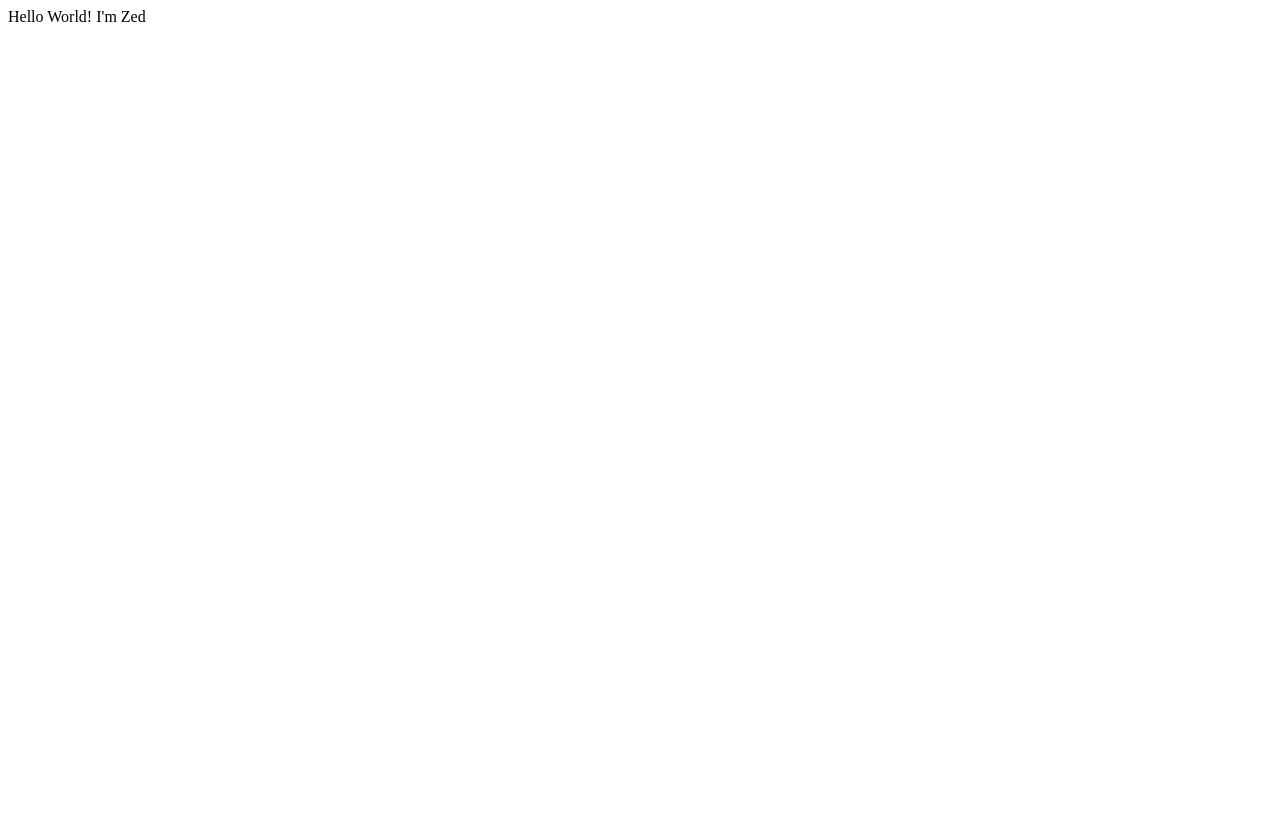
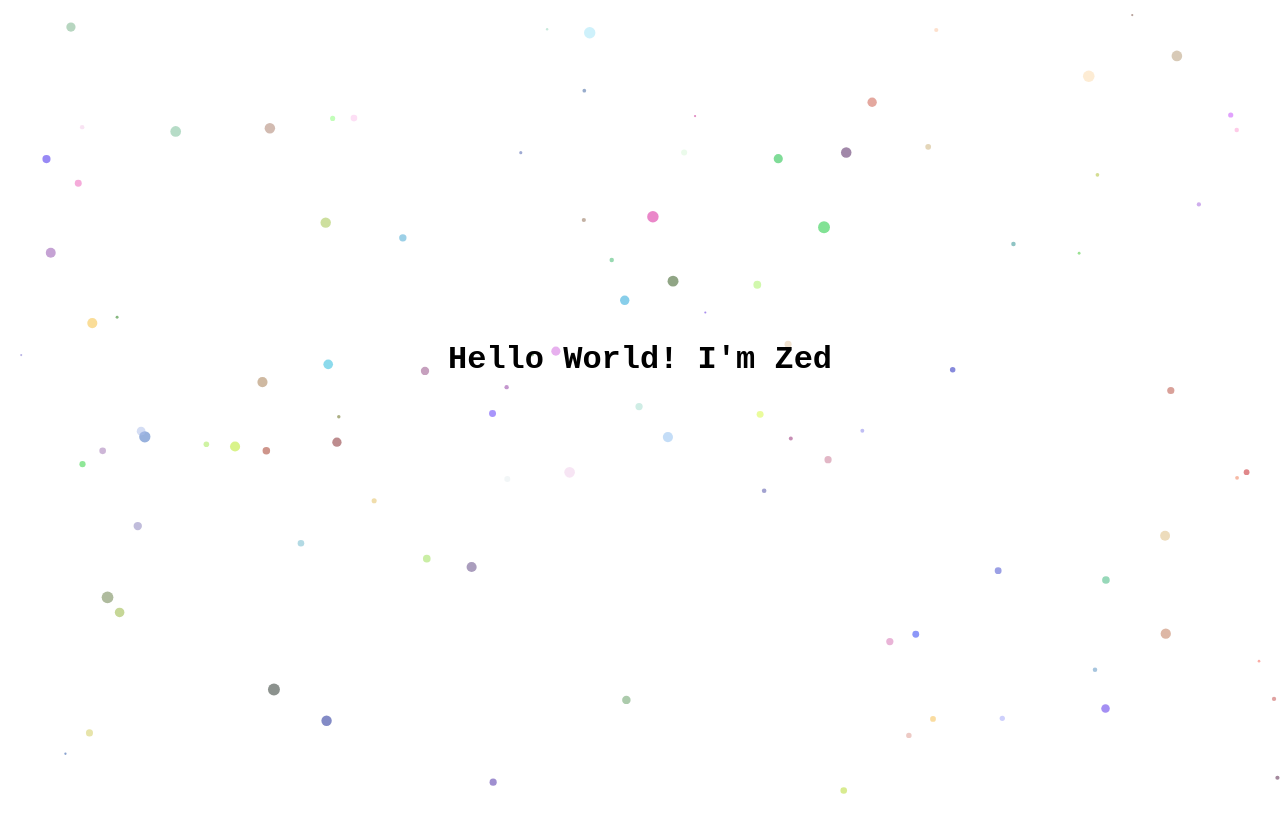
Before and after one commit to zaydzuhri/zaydzuhri.github.io, a plain HTML site: page index.html in a window 1280 px wide. Before the commit the page ends 800 px from the top, so only its background shows below. Drawn offline with Linux system fonts and the light colour scheme.

Commit message:
boilerplate (thx sonnet)

```diff
--- a/index.html
+++ b/index.html
@@ -1 +1,21 @@
-Hello World! I'm Zed
+<!DOCTYPE html>
+<html lang="en">
+
+<head>
+    <meta charset="UTF-8">
+    <meta name="viewport" content="width=device-width, initial-scale=1.0">
+    <title>zaydzuhri</title>
+    <link rel="stylesheet" href="styles.css">
+</head>
+
+<body>
+    <canvas id="backgroundCanvas"></canvas>
+    <div id="content">
+        <h1>Hello World! I'm Zed</h1>
+        <!-- Add more content here to enable scrolling -->
+        <!-- <div style="height: 200vh;"></div> -->
+    </div>
+    <script src="script.js"></script>
+</body>
+
+</html>
--- /dev/null
+++ b/script.js
@@ -0,0 +1,42 @@
+const canvas = document.getElementById('backgroundCanvas');
+const ctx = canvas.getContext('2d');
+
+let points = [];
+
+function resizeCanvas() {
+    canvas.width = window.innerWidth;
+    canvas.height = window.innerHeight;
+}
+
+function generateRandomPoints(count) {
+    points = [];
+    for (let i = 0; i < count; i++) {
+        points.push({
+            x: Math.random() * canvas.width,
+            y: Math.random() * canvas.height,
+            radius: Math.random() * 5 + 1,
+            color: `rgba(${Math.random() * 255},${Math.random() * 255},${Math.random() * 255},0.5)`
+        });
+    }
+}
+
+function drawPoints() {
+    ctx.clearRect(0, 0, canvas.width, canvas.height);
+    points.forEach(point => {
+        ctx.beginPath();
+        ctx.arc(point.x, point.y, point.radius, 0, Math.PI * 2);
+        ctx.fillStyle = point.color;
+        ctx.fill();
+    });
+}
+
+window.addEventListener('resize', () => {
+    resizeCanvas();
+    generateRandomPoints(100);
+    console.log(points);
+    drawPoints();
+});
+
+resizeCanvas();
+generateRandomPoints(100);
+drawPoints();
--- /dev/null
+++ b/styles.css
@@ -0,0 +1,33 @@
+body,
+html {
+    margin: 0;
+    padding: 0;
+    height: 100%;
+}
+
+body {
+    overflow-x: hidden;
+    overflow-y: auto;
+}
+
+#content {
+    position: relative;
+    z-index: 1;
+}
+
+h1 {
+    font-family: andale mono, monospace;
+    color: black;
+    /* text-shadow: 2px 2px 4px rgba(0, 0, 0, 0.5); */
+    text-align: center;
+    padding-top: 40vh;
+}
+
+#backgroundCanvas {
+    position: fixed;
+    top: 0;
+    left: 0;
+    width: 100%;
+    height: 100%;
+    z-index: 0;
+}
```
